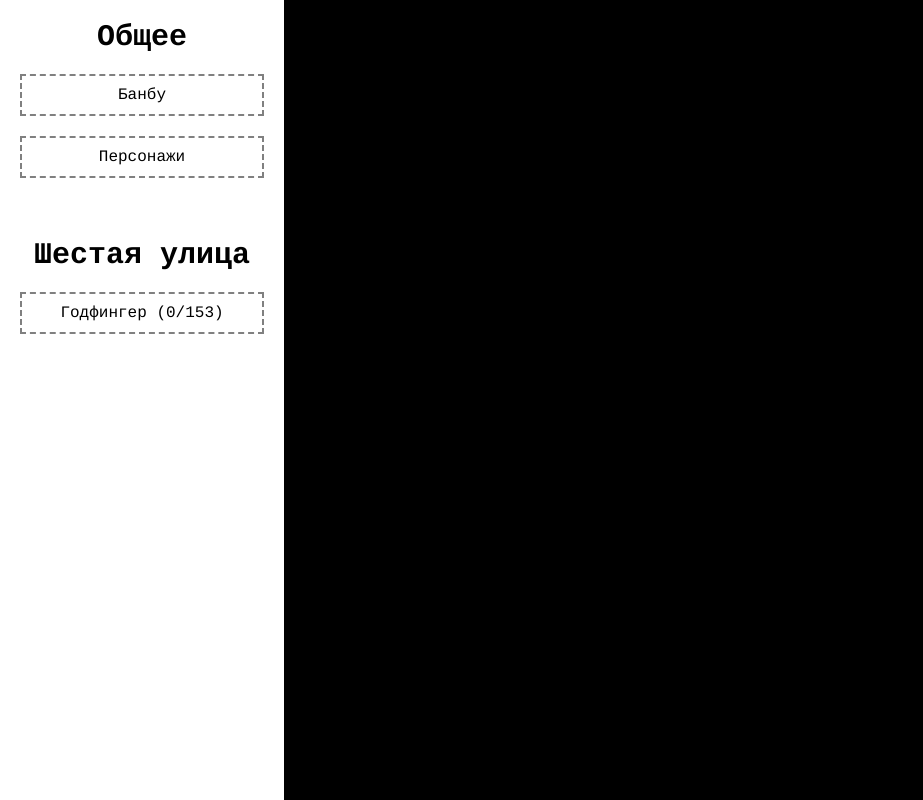
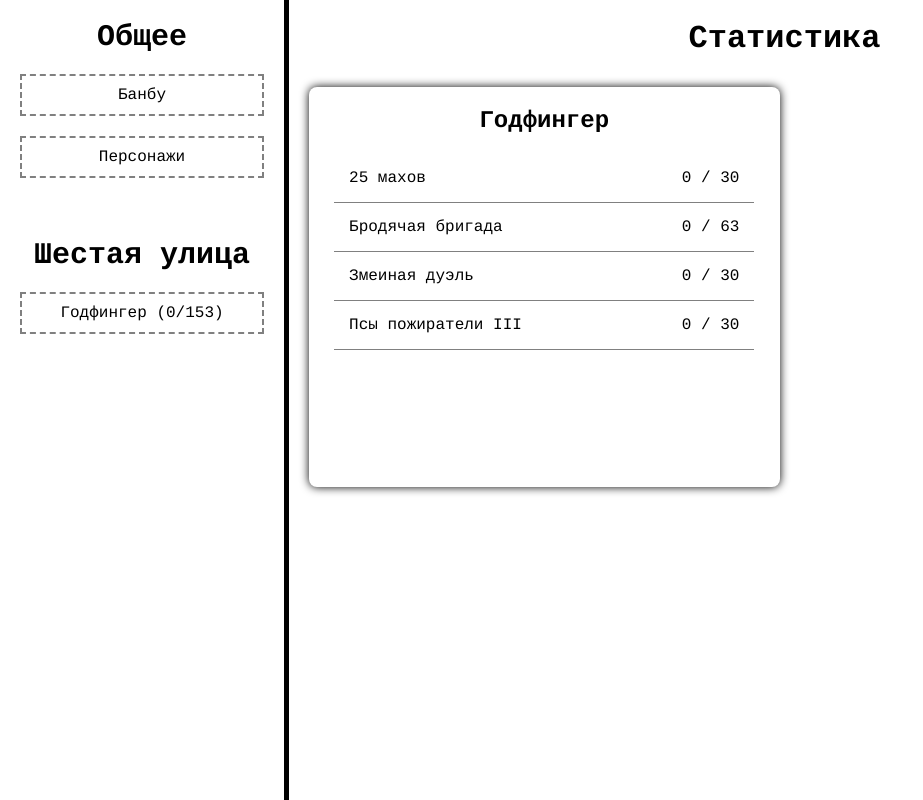
Before and after one commit to VladosssE/zenless_zz_flask, a Flask app: page / in a window 1280 px wide. Shown: the whole page, without its empty margins (0-923 px from the left). Run offline with Flask 3, Linux system fonts and the light colour scheme; some web fonts are replaced.

Commit message:
[5.21] Добавлена статистика

```diff
--- a/static/styles/mainmenu-style.css
+++ b/static/styles/mainmenu-style.css
@@ -54,3 +54,68 @@ body{
 	color: white;
 	border: 2px dashed white;
 }
+
+.main-panel{
+	width: 100%;
+	background: white;
+	display: flex;
+	flex-direction: column;
+	position: relative;
+	margin: 0 0 0 5px;
+}
+
+.main-panel-title{
+	margin: 20px 0 0 0;
+	padding: 0 0 10px 0;
+	text-align: center;
+}
+
+.main-container{
+	padding: 20px;
+	display: grid;
+	grid-template-columns: repeat(auto-fill, minmax(350px, 1fr));
+	gap: 10px;
+}
+
+.main-card{
+	display: flex;
+	flex-direction: column;
+	background: white;
+	border-radius: 8px;
+	overflow: hidden;
+	box-shadow: 0 0px 10px black;
+	text-decoration: none;
+	color: black;
+	transition: transform 0.2s;
+	align-items: center;
+	height: 400px;
+}
+
+.game-list{
+	list-style: none;
+	padding: 0;
+	margin: 0;
+}
+
+.info-list{
+	display: flex;
+	justify-content: space-between;
+	padding: 10px;
+	border-bottom: 1px solid gray;
+}
+
+.game-name{
+	padding: 5px;
+	margin-right: 150px;
+}
+
+.game-stats{
+	padding: 5px;
+	color: black;
+}
+
+.game-stats.completed {
+	background: green;
+	color: white;
+
+}
```
Also changed, not shown: static/styles/godfinger-stats-style.css (+25 -0 lines).
